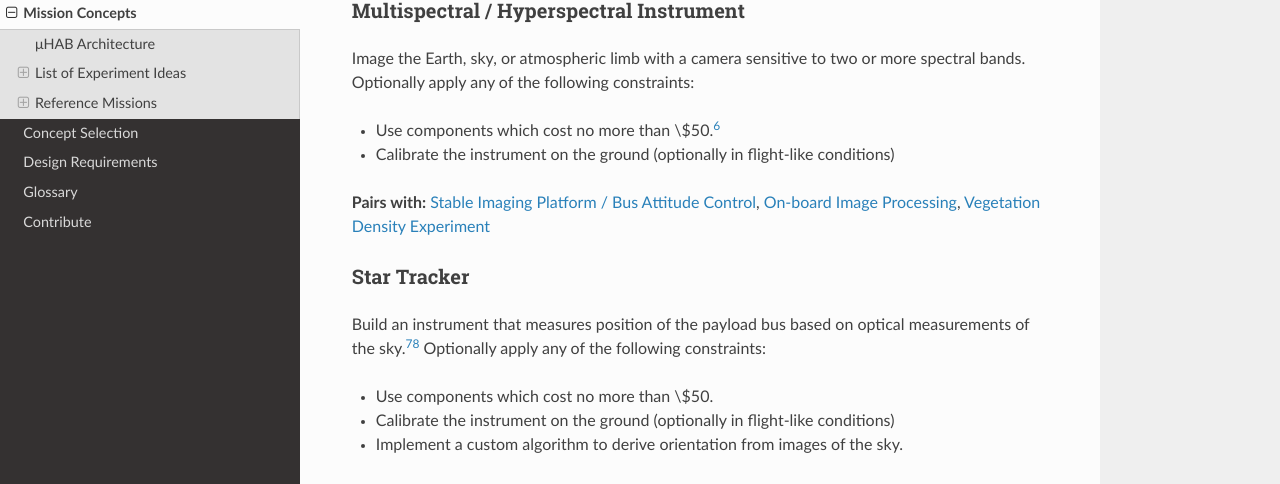
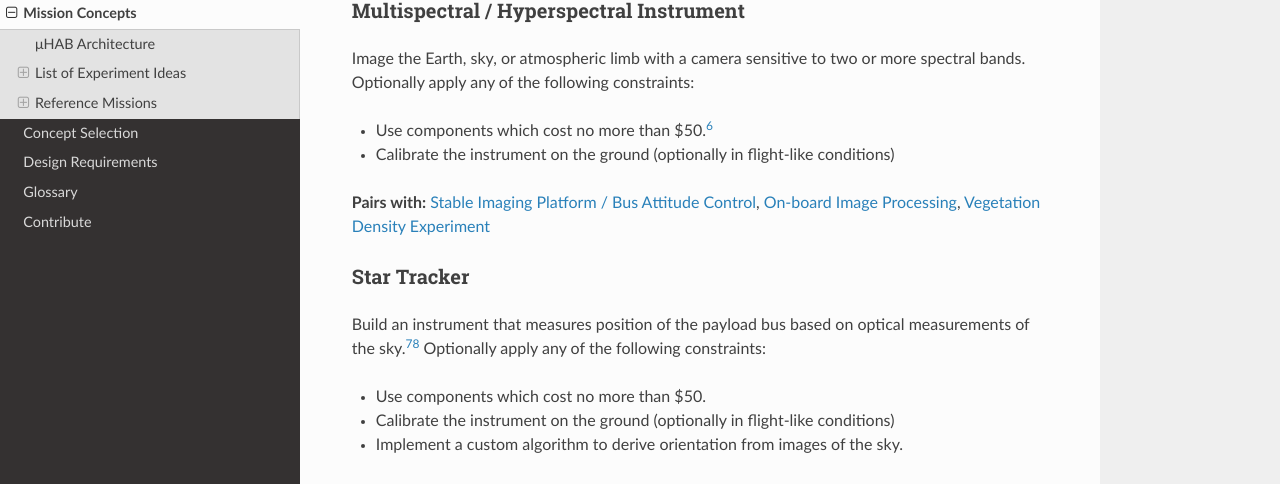
Before and after one commit to TerraHAB/TerraMICRO, an MkDocs documentation site: the page built from docs/concepts.md, in a window 1280 px wide and 900 px high, scrolled down 3935 px. Shown: the part 137-621 px from the top of the window. Built offline with MkDocs 1.6.1, drawn with Linux system fonts in a browser that asks for light colours; nearby versions of some CDN libraries; some of the changed text lies outside the part shown.

Commit message:
fix typos

```diff
--- a/docs/concepts.md
+++ b/docs/concepts.md
@@ -88,7 +88,7 @@ Perform image processing (of any level) on images or video on the
 payload electronics in flight.[^3] For an extra challenge, apply any of
 the following constraints:
 
-- Payload electronics do not exceed \$30.
+- Payload electronics do not exceed $30.
 - Image processing algorithms have a practical or scientific usebeyond a simple
   demonstrator.
 - Image processing takes place on an FPGA. Bonus if it occurs in realtime.
@@ -201,7 +201,7 @@ Image the Earth, sky, or atmospheric limb with a camera sensitive to two
 or more spectral bands. Optionally apply any of the following
 constraints:
 
-- Use components which cost no more than \$50.[^6]
+- Use components which cost no more than $50.[^6]
 - Calibrate the instrument on the ground (optionally in flight-like
   conditions)
 
@@ -215,7 +215,7 @@ Build an instrument that measures position of the payload bus based on
 optical measurements of the sky.[^7][^8] Optionally apply any of the
 following constraints:
 
-- Use components which cost no more than \$50.
+- Use components which cost no more than $50.
 - Calibrate the instrument on the ground (optionally in flight-like
   conditions)
 - Implement a custom algorithm to derive orientation from images of
```
